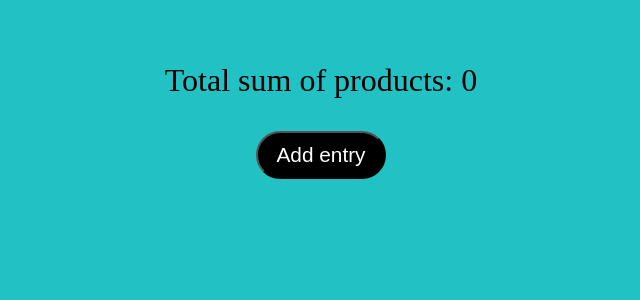
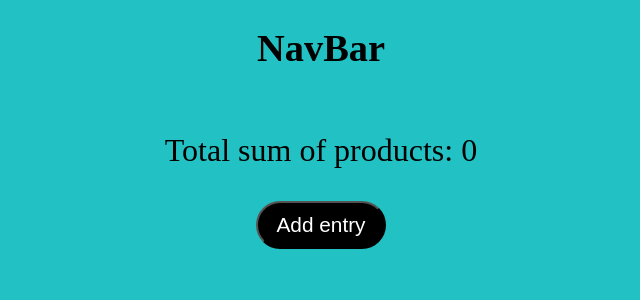
Before and after one commit to sergiocortessat/just-do-it, a React (Create React App) app: page / in a window 1280 px wide. Shown: the top 300 px of the page, without its empty margins (319-959 px from the left). Built offline with nearby package versions, Linux system fonts and the light colour scheme; a web font is replaced by a local one.

Commit message:
Add navbar component

```diff
--- a/src/App.js
+++ b/src/App.js
@@ -3,6 +3,7 @@
 import {useDispatch} from 'react-redux'
 import {updateProduct} from './Redux/Actions'
 import uniqid from 'uniqid';
+import Navbar from './LightDarkNavbar/NavBar'
 
 // Initialize random product names
 const items = ["Book", "Game", "TV", "Tablet", "Cellphone","Computer", "Camera", "Recorder", "Screen"]
@@ -32,6 +33,7 @@
   }
   return (
     <div className="App">
+      <Navbar />
       <div className="basket">
         <Basket />
       </div>
--- /dev/null
+++ b/src/LightDarkNavbar/NavBar.js
@@ -0,0 +1,11 @@
+import React from 'react';
+
+const NavBar = () => {
+    return (
+        <div>
+            <h1>NavBar</h1>
+        </div>
+    )
+}
+
+export default NavBar;
```
Also changed, not shown: src/LightDarkNavbar/LighDarkComponent.js (added), src/LightDarkNavbar/NavBar.css (added).
